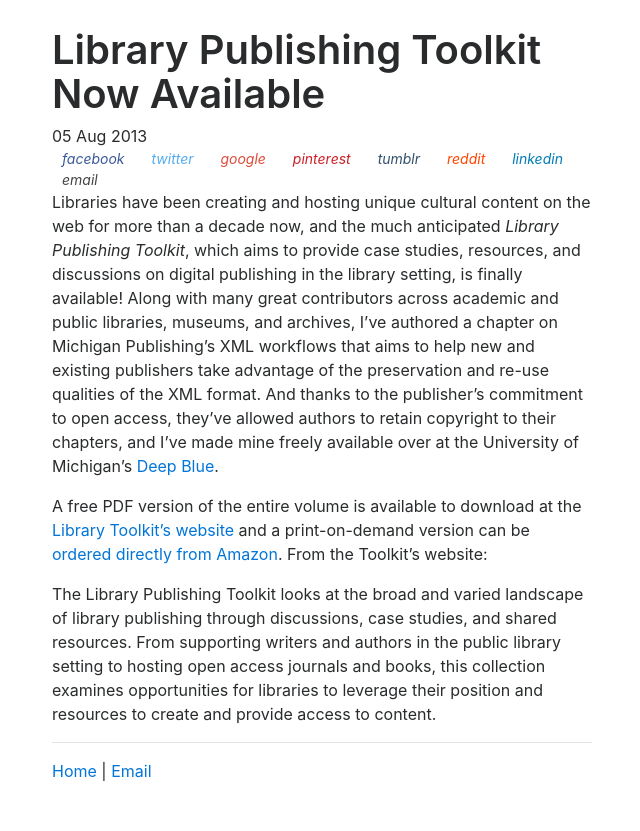
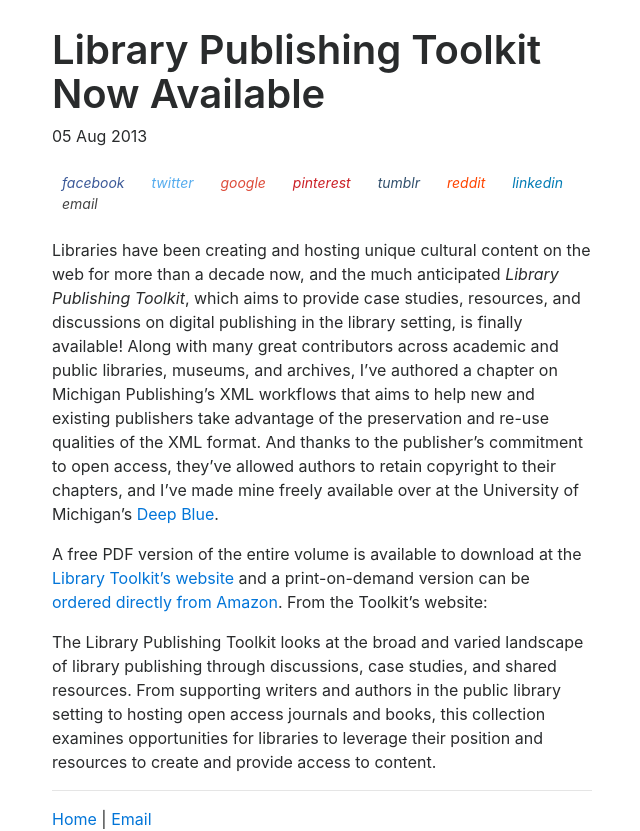
Before and after one commit to devsdesign/BlogDevsDesign, a Jekyll site: the page built from _posts/2013-08-05-library-publishing-toolkit-now-available.md, in a window 1280 px wide. Shown: the part 143-974 px from the top of the page, without its empty margins (318-958 px from the left). Built offline with Jekyll 4.4.1, drawn with Linux system fonts in a browser that asks for light colours; comment, search, counter and statistics services are not loaded; before the commit the page ends 926 px from its top, so only the background shows below that.

Commit message:
Update post.html

```diff
--- a/_layouts/post.html
+++ b/_layouts/post.html
@@ -14,8 +14,9 @@
 
 			<div class="date"><info datetime="{{ page.date }}">
 				{{ page.date | date_to_string }} {% if page.author %} by {{ page.author }} {% endif %}
-			</info></div>
+			</info></div><br />
 			{% include share-bar.html %}
+			<br />
 			<!-- Post content -->
 			<div class="notebody">
 				{{ content }}
```
